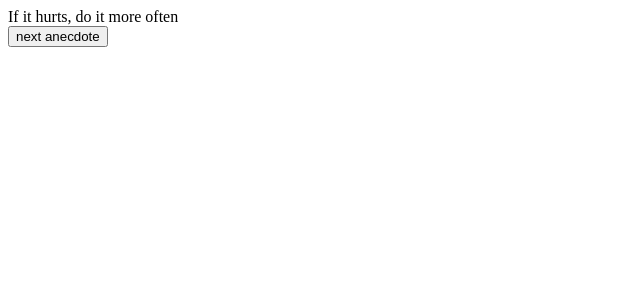
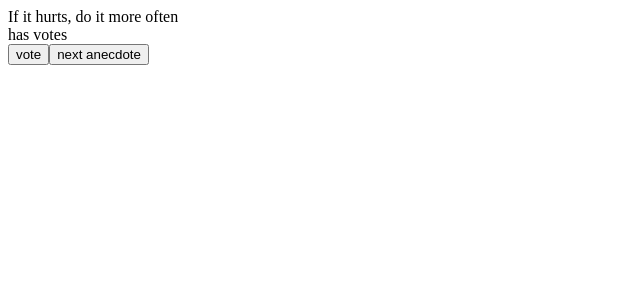
Before and after one commit to pandreuw/Part1, a React (Create React App) app in the folder anecdotes/: page / in a window 1280 px wide. Shown: the top 300 px of the page, without its empty margins (0-640 px from the left). Built offline with nearby package versions, Linux system fonts and the light colour scheme.

Commit message:
Ex 1.13 anecdotes step 2 unfinish change, started adding an array on the useState

```diff
--- a/anecdotes/src/App.js
+++ b/anecdotes/src/App.js
@@ -5,6 +5,9 @@ const Button = ({ handleClick, text }) => (
     {text}
   </button>
 )
+
+const Display = ({ text, value, closingtext }) => <div>{text}{value}{closingtext}</div>
+
 
 /**
  * From https://stackoverflow.com/questions/1527803/generating-random-whole-numbers-in-javascript-in-a-specific-range
@@ -30,7 +33,11 @@ const App = () => {
     'Debugging is twice as hard as writing the code in the first place. Therefore, if you write the code as cleverly as possible, you are, by definition, not smart enough to debug it.'
   ]
 
+  const initialValue = [
+    { 0: 0, 1: 0, 2: 0, 3: 0, 4: 0, 5: 0}];
+
   const [selected, setSelected] = useState(0)
+  const [vote, setVote] = useState([])
 
   const nextOne = () => {
     setSelected(getRandomInt(0, anecdotes.length-1))
@@ -40,6 +47,8 @@ const App = () => {
     <div>
       {anecdotes[selected]}
       <br></br>
+      <Display text="has " value={vote} closingtext=" votes"/>
+      <Button handleClick={() => setVote(vote + 1)} text="vote" />
       <Button handleClick={nextOne} text='next anecdote'/>
     </div>
   )
```
